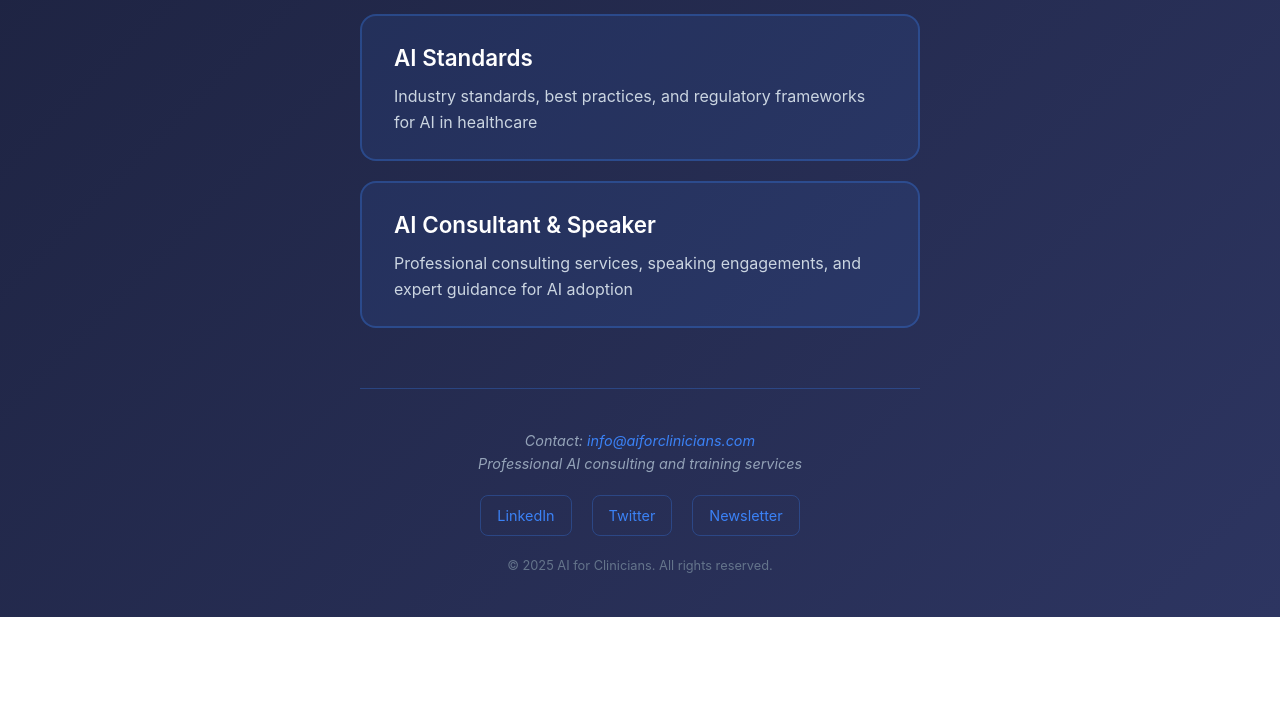
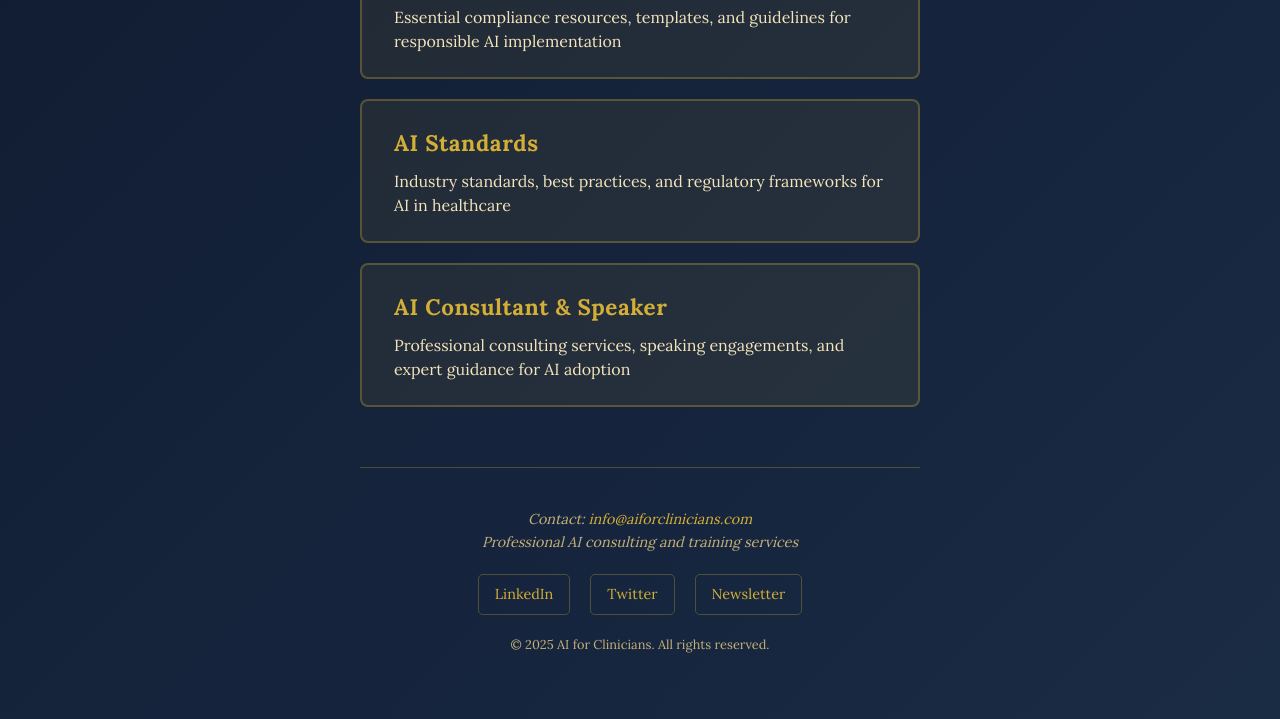
Before and after one commit to keisler-au/aiforclin-dashboard, a plain HTML site: page index.html in a window 1280 px wide. Shown: the part 576-1295 px from the top of the page. Before the commit the page ends 1193 px from the top, so only its background shows below. Drawn offline with Linux system fonts and the light colour scheme.

Commit message:
Update index.html

```diff
--- a/index.html
+++ b/index.html
@@ -26,17 +26,28 @@
     </script>
 
     <title>AI for Clinicians - Professional Healthcare AI Resources & Consulting</title>
+    <link href="https://fonts.googleapis.com/css2?family=Lora:wght@400;700&display=swap" rel="stylesheet">
+
+
+
+
+
+
+
 
     <style>
         :root {
-            --primary-blue: #3b82f6;
-            --dark-bg: #1a1f3a;
-            --medium-bg: #2d3561;
-            --text-primary: #ffffff;
-            --text-secondary: #cbd5e1;
-            --text-muted: #94a3b8;
-            --border-color: rgba(59, 130, 246, 0.3);
-            --hover-bg: rgba(59, 130, 246, 0.2);
+            --primary-gold: #D4AF37;
+            --gold-light: #F4E4BC;
+            --gold-dark: #B8941F;
+            --navy-dark: #1A2B44;
+            --navy-darker: #14223A;
+            --navy-deepest: #0F1A2E;
+            --text-primary: #D4AF37;
+            --text-secondary: #F4E4BC;
+            --text-muted: #C4B078;
+            --border-color: rgba(212, 175, 55, 0.3);
+            --hover-bg: rgba(212, 175, 55, 0.15);
             --transition: all 0.3s ease;
         }
 
@@ -47,8 +58,8 @@
         }
 
         body {
-            font-family: -apple-system, BlinkMacSystemFont, 'Segoe UI', Roboto, Oxygen, Ubuntu, Cantarell, sans-serif;
-            background: linear-gradient(135deg, var(--dark-bg) 0%, var(--medium-bg) 100%);
+            font-family: 'Lora', serif;
+            background: linear-gradient(135deg, var(--navy-deepest) 0%, var(--navy-darker) 50%, var(--navy-dark) 100%);
             color: var(--text-primary);
             min-height: 100vh;
             line-height: 1.6;
@@ -56,7 +67,7 @@
 
         .container {
             max-width: 600px;
-            margin: 0 auto;
+            margin: 1.5rem auto;
             padding: 40px 20px;
         }
 
@@ -65,22 +76,32 @@
             margin-bottom: 3.75rem;
         }
 
+        .logo-icon {
+            filter: drop-shadow(0 2px 4px rgba(0, 0, 0, 0.3));
+            transition: var(--transition);
+        }
+
+        .logo-icon:hover {
+            filter: drop-shadow(0 4px 8px rgba(212, 175, 55, 0.4));
+            transform: scale(1.05);
+        }
+
         .main-title {
             font-size: clamp(2.2rem, 5vw, 3.5rem);
             font-weight: 700;
             margin-bottom: 1.25rem;
-            background: linear-gradient(135deg, var(--text-primary) 0%, var(--primary-blue) 100%);
-            -webkit-background-clip: text;
-            -webkit-text-fill-color: transparent;
-            background-clip: text;
+            color: var(--primary-gold);
+            text-shadow: 0 2px 4px rgba(0, 0, 0, 0.3);
+            letter-spacing: 0.05em;
             line-height: 1.2;
         }
 
         .subtitle {
             font-size: 1.3rem;
             color: var(--text-secondary);
-            font-weight: 300;
+            font-weight: 400;
             margin-bottom: 0.625rem;
+            font-style: italic;
         }
 
         .tagline {
@@ -99,9 +120,9 @@
         .link-button {
             display: block;
             text-decoration: none;
-            background: rgba(59, 130, 246, 0.1);
+            background: rgba(212, 175, 55, 0.08);
             border: 2px solid var(--border-color);
-            border-radius: 1rem;
+            border-radius: 0.5rem;
             padding: 1.5rem 2rem;
             transition: var(--transition);
             position: relative;
@@ -115,7 +136,7 @@
             left: -100%;
             width: 100%;
             height: 100%;
-            background: linear-gradient(90deg, transparent, rgba(59, 130, 246, 0.1), transparent);
+            background: linear-gradient(90deg, transparent, rgba(212, 175, 55, 0.1), transparent);
             transition: left 0.5s ease;
             pointer-events: none;
         }
@@ -128,24 +149,25 @@
         .link-button:hover,
         .link-button:focus {
             background: var(--hover-bg);
-            border-color: var(--primary-blue);
+            border-color: var(--primary-gold);
             transform: translateY(-2px);
-            box-shadow: 0 10px 25px rgba(59, 130, 246, 0.2);
+            box-shadow: 0 8px 25px rgba(212, 175, 55, 0.15);
             outline: none;
         }
 
         .link-button:focus {
-            outline: 2px solid var(--primary-blue);
+            outline: 2px solid var(--primary-gold);
             outline-offset: 2px;
         }
 
         .link-title {
             font-size: 1.4rem;
-            font-weight: 600;
-            color: var(--text-primary);
+            font-weight: 700;
+            color: var(--primary-gold);
             margin-bottom: 0.5rem;
             position: relative;
             z-index: 1;
+            letter-spacing: 0.025em;
         }
 
         .link-description {
@@ -153,6 +175,7 @@
             color: var(--text-secondary);
             position: relative;
             z-index: 1;
+            line-height: 1.5;
         }
 
         .footer {
@@ -175,7 +198,7 @@
         }
 
         .contact-link {
-            color: var(--primary-blue);
+            color: var(--primary-gold);
             text-decoration: none;
             transition: var(--transition);
         }
@@ -183,7 +206,8 @@
         .contact-link:hover,
         .contact-link:focus {
             text-decoration: underline;
-            outline: 1px solid var(--primary-blue);
+            color: var(--gold-light);
+            outline: 1px solid var(--primary-gold);
             outline-offset: 2px;
         }
 
@@ -195,25 +219,30 @@
         }
 
         .social-link {
-            color: var(--primary-blue);
+            color: var(--primary-gold);
             text-decoration: none;
             font-size: 0.9rem;
             padding: 0.5rem 1rem;
             border: 1px solid var(--border-color);
-            border-radius: 0.5rem;
+            border-radius: 0.3rem;
             transition: var(--transition);
         }
 
         .social-link:hover,
         .social-link:focus {
-            background: rgba(59, 130, 246, 0.1);
-            border-color: var(--primary-blue);
+            background: rgba(212, 175, 55, 0.1);
+            border-color: var(--primary-gold);
+            color: var(--gold-light);
             outline: none;
         }
 
         .copyright {
             font-size: 0.8rem;
-            color: #64748b;
+            color: var(--text-muted);
+        }
+
+        .logo-icon-svg {
+            color: var(--primary-gold);
         }
 
         @keyframes fadeInUp {
@@ -397,7 +426,7 @@
             Object.assign(ripple.style, {
                 position: 'absolute',
                 borderRadius: '50%',
-                background: 'rgba(59, 130, 246, 0.6)',
+                background: 'rgba(212, 175, 55, 0.6)',
                 transform: 'scale(0)',
                 animation: 'ripple 0.6s linear',
                 left: x + 'px',
```
